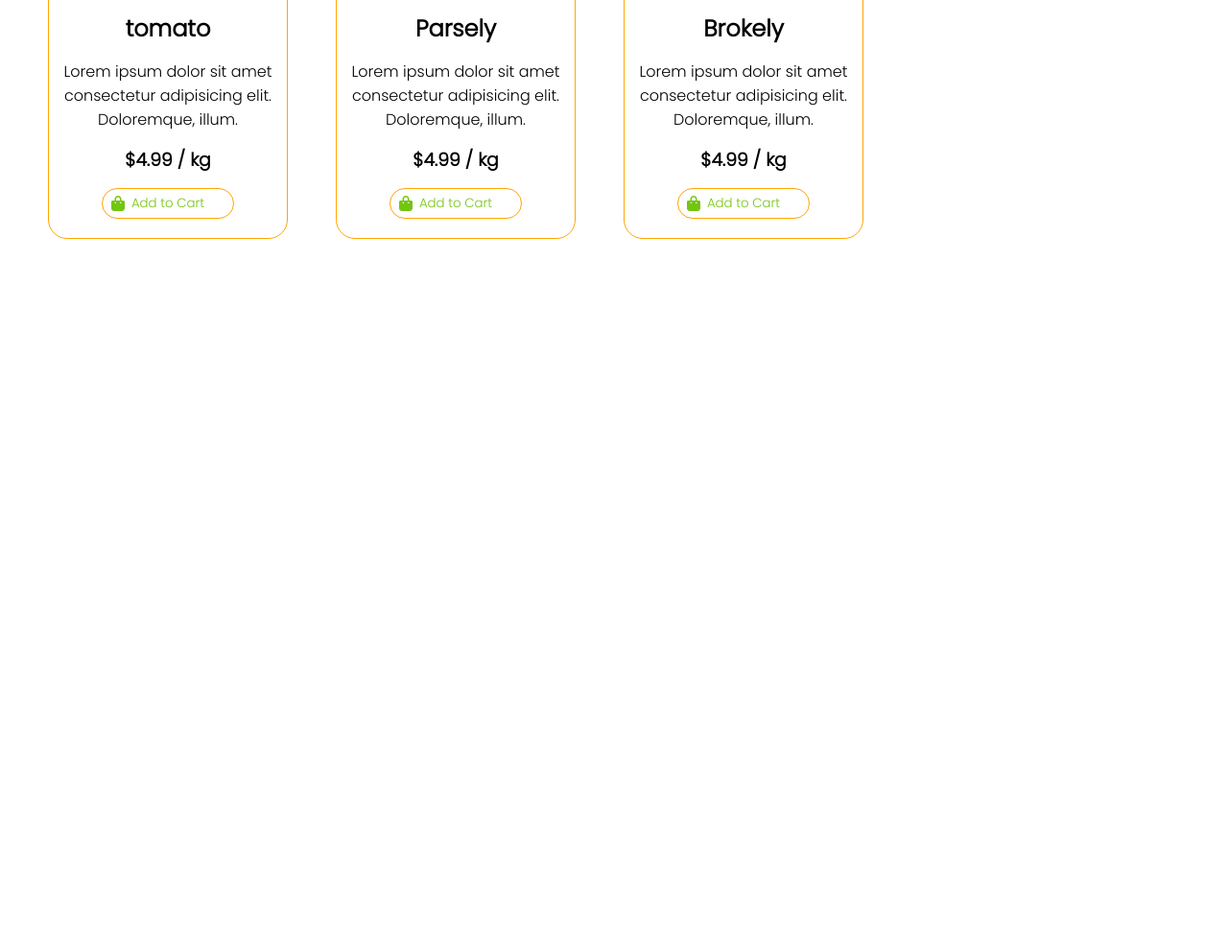
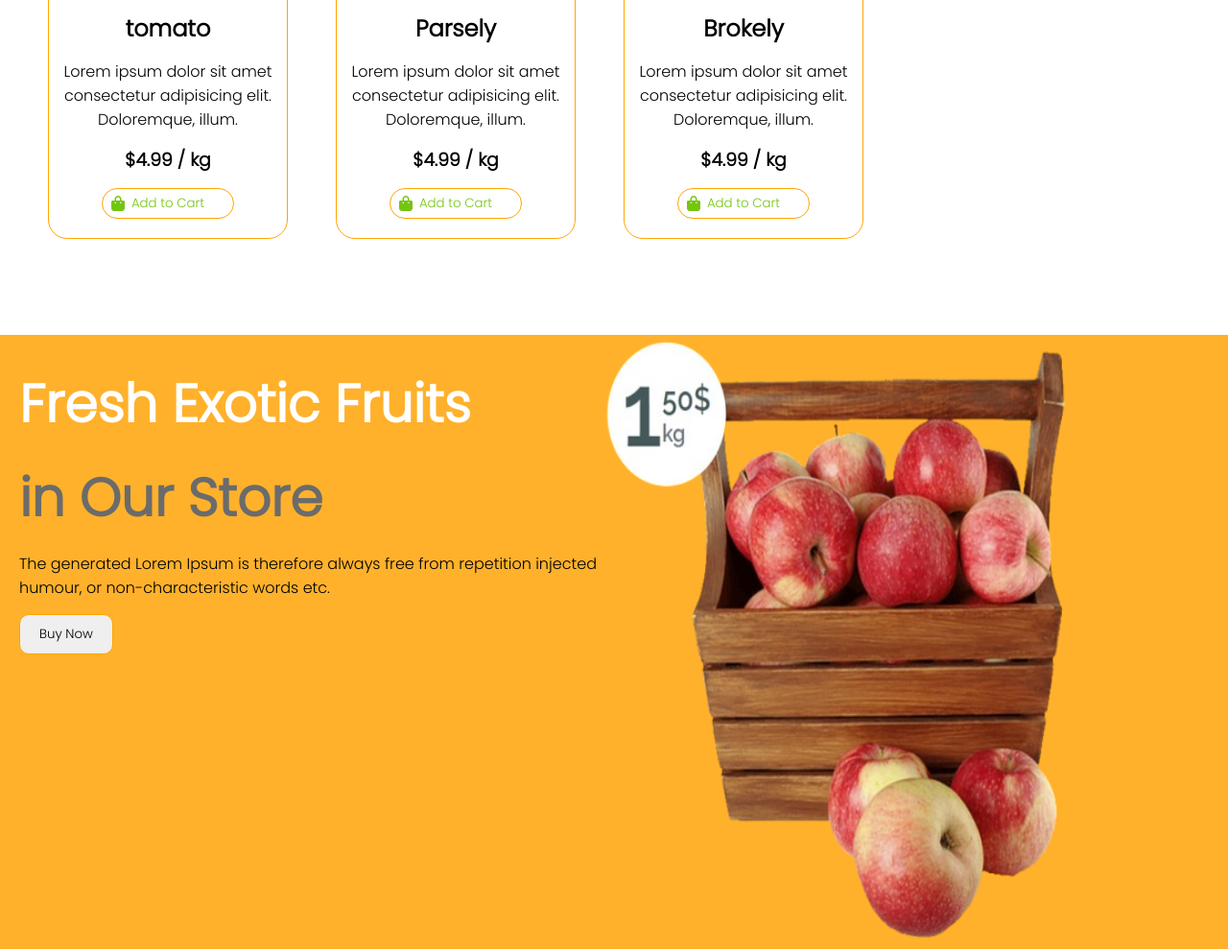
Before and after one commit to vanshrajput01/Fresh-Basket-Grocery, a plain HTML site: page Code/index.html in a window 1280 px wide. Shown: the part 1935-2924 px from the top of the page at 96% size. Before the commit the page ends 2184 px from the top, so only its background shows below. Drawn offline with nearby package versions, Linux system fonts and the light colour scheme.

Commit message:
some update in website

```diff
--- a/Code/index.css
+++ b/Code/index.css
@@ -510,3 +510,68 @@ body{
   color:  rgb(116, 197, 17);
   border: 1.5px solid orange;
 }
+
+
+
+
+/* after our product section */
+
+#after-our-product-section{
+  margin-top: 100px;
+}
+
+#after-our-product-section-container01{
+  display: flex;
+  width: 100%;
+  height: 80vh;
+  gap: 20px;
+  background-color: rgb(255, 177, 43);
+}
+
+#after-our-product-section-container01-left{
+  margin-top: 30px;
+  padding-left: 20px;
+  display: flex;
+  flex-direction: column;
+  align-items: start;
+  gap: 15px;
+  width: 50vw;
+}
+
+#after-our-product-section-container01-left h1{
+  font-size: 55px;
+  color: #fff;
+}
+
+
+#after-our-product-section-container01-left h2{
+  font-size: 55px;
+  color: rgb(107, 107, 107);
+}
+
+#after-our-product-section-container01-left button{
+  padding: 10px 20px;
+  border-radius: 10px;
+  border: 1px solid orange;
+  transition: all .5s ease-in-out;
+}
+
+#after-our-product-section-container01-left button:hover{
+  background-color: #fff;
+  color: orange;
+
+}
+
+#after-our-product-section-container01-right{
+  /* border: 2px solid black; */
+  /* padding-top: 20px; */
+  display: flex;
+  justify-content: end;
+
+  width: 40vw;
+
+}
+
+#after-our-product-section-container01-right img{
+  width: 45vw;
+}
--- a/Code/index.html
+++ b/Code/index.html
@@ -204,6 +204,8 @@
 
         </section>
 
+        <!-- our product section -->
+
         <section id="our-products">
             <div id="our-products-container01">
                 <div>
@@ -315,7 +317,40 @@
 
             </div>
 
+
+
         </section>
+
+        <!-- after-our-product-section -->
+        <section id="after-our-product-section">
+            <div id="after-our-product-section-container01">
+                <div id="after-our-product-section-container01-left">
+
+                    <h1>Fresh Exotic Fruits</h1>
+                    <h2>in Our Store
+
+                    </h2>
+                    <p>
+                        The generated Lorem Ipsum is therefore always free from repetition injected humour, or non-characteristic words etc.
+
+                    </p>
+                    <button>
+                        Buy Now
+                    </button>
+                </div>
+                <div id="after-our-product-section-container01-right">
+                    <img src="\Code\after-our-product-section-img.png" alt="">
+
+                </div>
+
+            </div>
+
+
+        </section>
+
+
+
+
 
     </main>
 
```
Also changed, not shown: Code/after-our-product-section-img.png (added).
